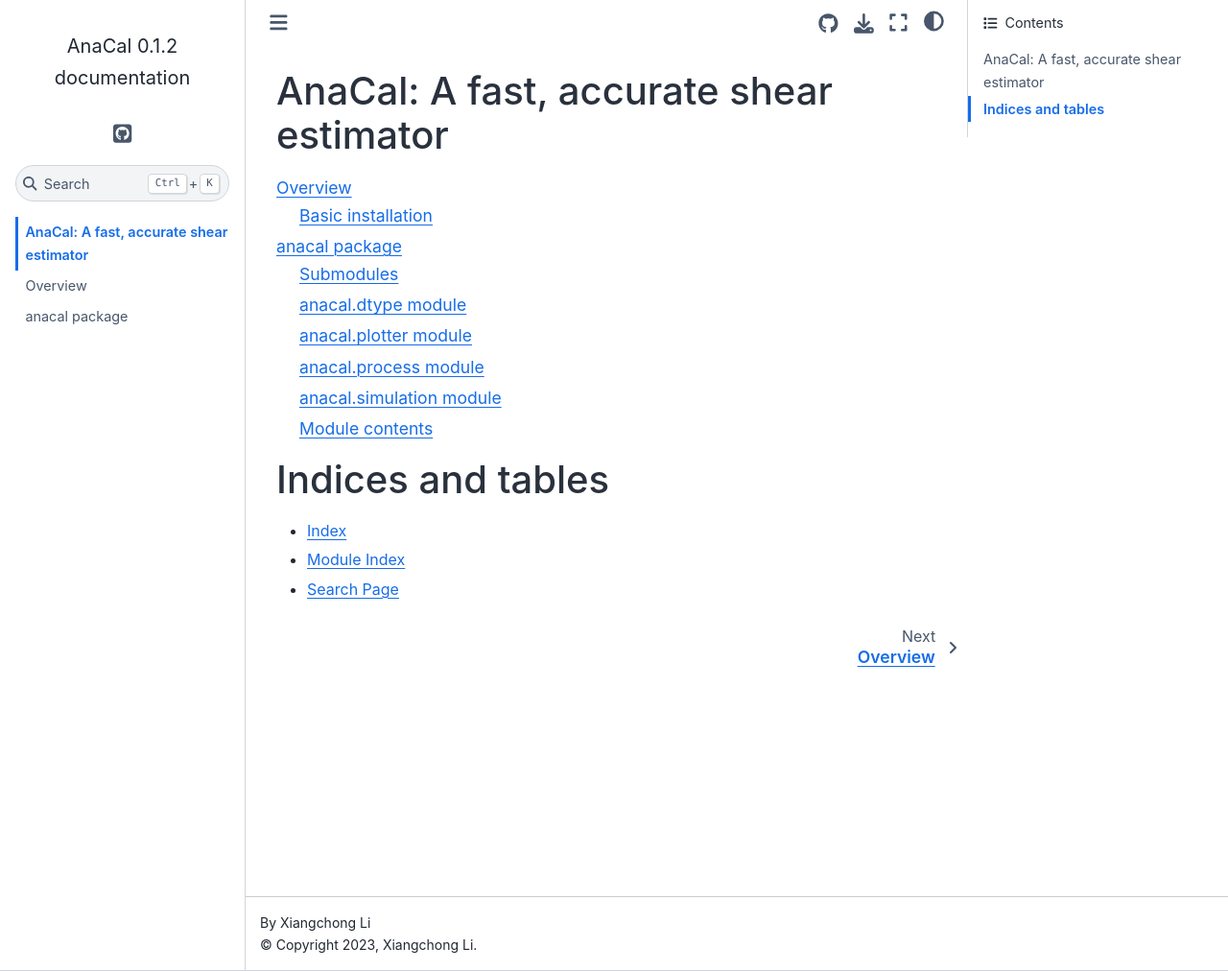
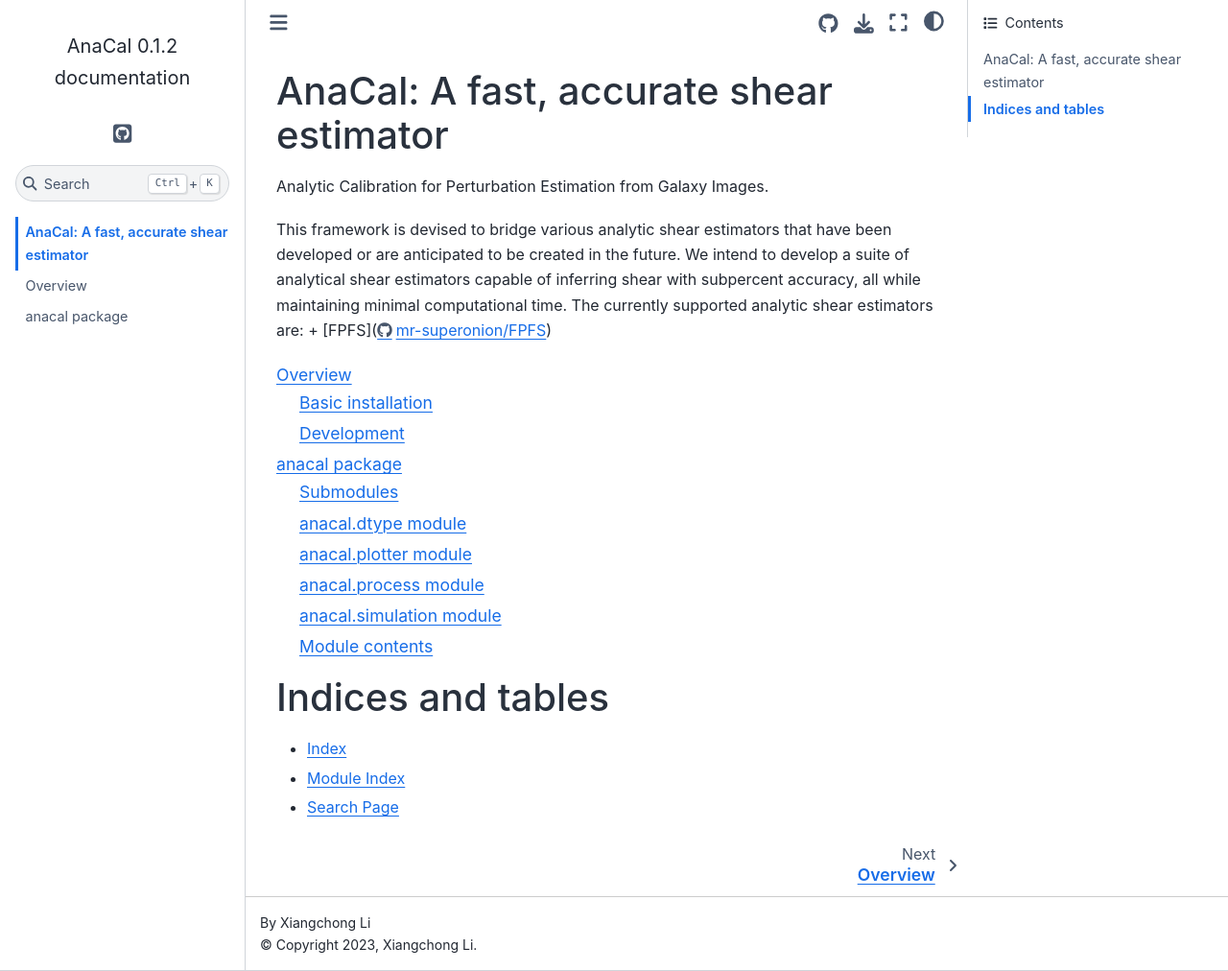
Before and after one commit to mr-superonion/AnaCal, a Sphinx documentation site: the page built from docs/index.rst, in a window 1280 px wide and 1012 px high. Shown: the whole window at 96% size. Built offline with Sphinx 7.4.7 and the Sphinx Book theme 1.1.4, drawn with Linux system fonts in a browser that asks for light colours.

Commit message:
better docs

```diff
--- a/anacal/__init__.py
+++ b/anacal/__init__.py
@@ -9,6 +9,7 @@
 
 # We need accuracy is below 1e-6
 from jax import config
+
 config.update("jax_enable_x64", True)
 
 __all__ = ["process", "simulation", "dtype", "plotter", "fpfs", "impt"]
--- a/docs/index.rst
+++ b/docs/index.rst
@@ -5,6 +5,15 @@
 
 AnaCal: A fast, accurate shear estimator
 ======================================
+
+Analytic Calibration for Perturbation Estimation from Galaxy Images.
+
+This framework is devised to bridge various analytic shear estimators that have
+been developed or are anticipated to be created in the future. We intend to
+develop a suite of analytical shear estimators capable of inferring shear with
+subpercent accuracy, all while maintaining minimal computational time. The
+currently supported analytic shear estimators are:
++ [FPFS](https://github.com/mr-superonion/FPFS)
 
 .. toctree::
     :maxdepth: 2
```
Also changed, not shown: docs/overview.md (+11 -0 lines).
